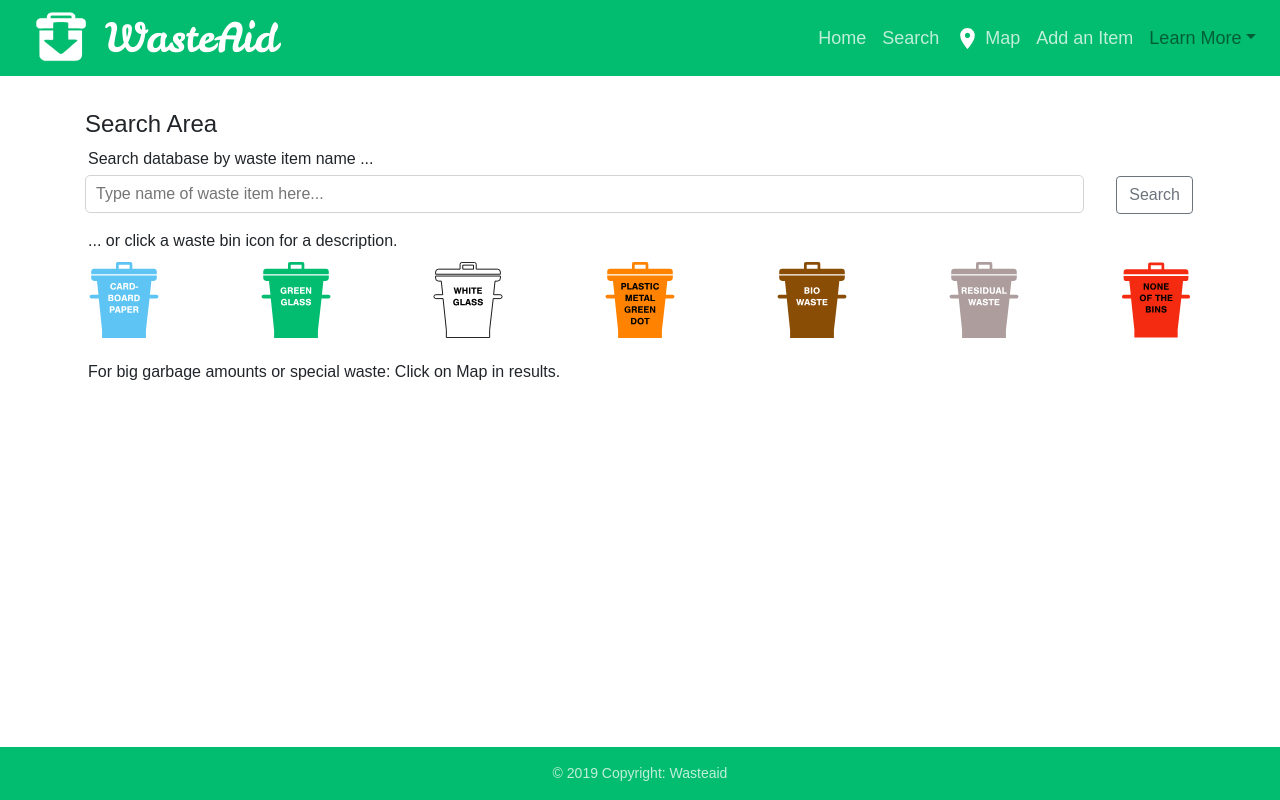
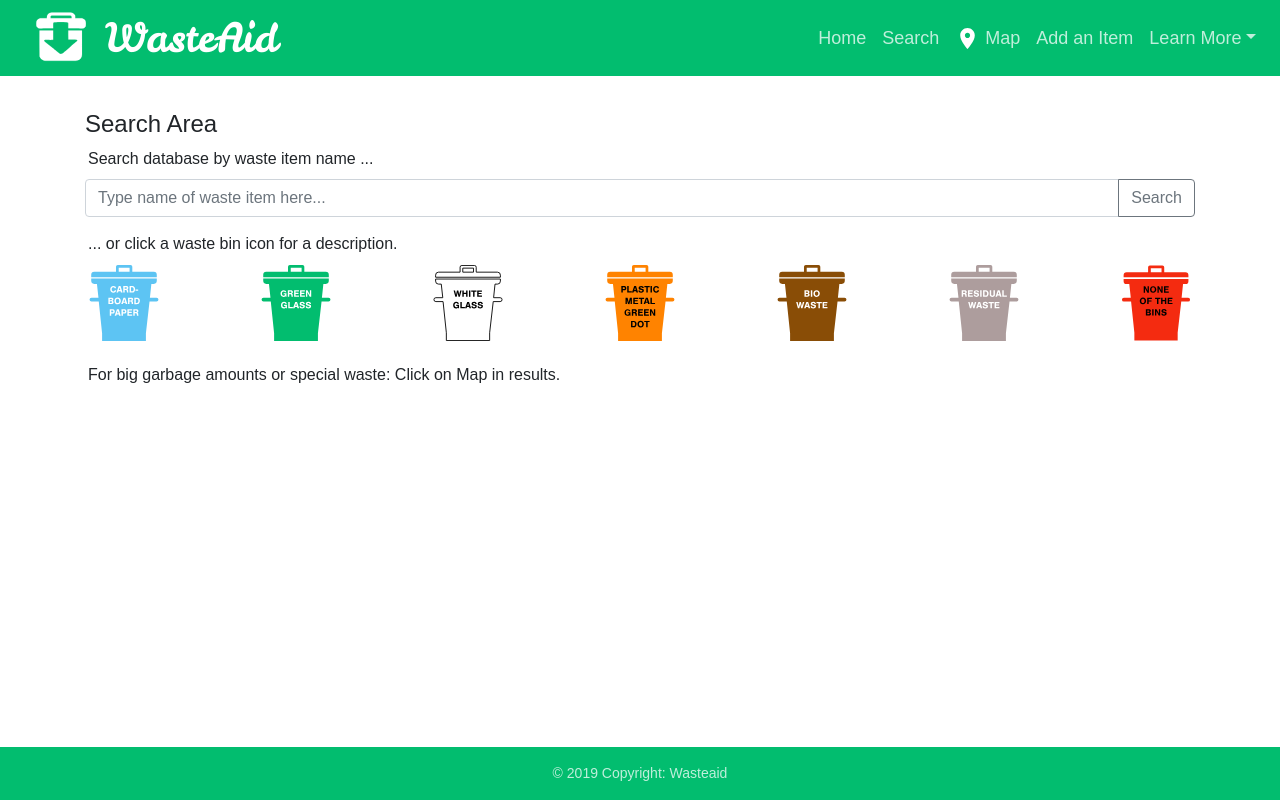
Before and after one commit to GabrielaOliveirabpt/uploading-recycling-frontend, a React app: page /searchArea/default in a window 1280 px wide. Built offline with nearby package versions, Linux system fonts and the light colour scheme.

Commit message:
Group inputs and corresponding buttons on start page and on search page.

```diff
--- a/src/components/WelcomePage.jsx
+++ b/src/components/WelcomePage.jsx
@@ -56,10 +56,6 @@ class WelcomePage extends Component {
     }
 
     render() {
-        // let listStyle = {
-        //     listStyleImage: url('../images/green-dot.svg')
-        // }
-
         return (
             <React.Fragment>
                 <Header/>
@@ -67,7 +63,6 @@ class WelcomePage extends Component {
                     <h1 className="h2-0 font-weight-bold">Welcome to WasteAid</h1>
 
                     <div className="list-container-0">
-
                         <div className="list-box-0">
                             <h4>This little app can help you:</h4>
                             <ul> {/* style={listStyle}*/}
@@ -77,7 +72,6 @@ class WelcomePage extends Component {
                                 <li>Find disposal sites for special refuse</li>
                             </ul>
                         </div>
-
                         <div className="list-box-0">
                             <h4>Contribute to a better future</h4>
                             <ul>
@@ -87,13 +81,12 @@ class WelcomePage extends Component {
                                 <li>Help save natural resources</li>
                             </ul>
                         </div>
-
                     </div>
 
                     <div className="form-box-welcome">
                         <form className="form-welcome" onSubmit={this.handleSubmit}>
                             <p className="p2-welcome-1">Which waste bin is best for my trash?</p>
-                            <div className="input-and-button-welcome">
+                            <div className="input-group">
                                 <input
                                     type="text"
                                        className="form-control form-welcome"
@@ -101,12 +94,14 @@ class WelcomePage extends Component {
                                        required={true} ref={this.input}
                                        onChange={this.handleChange}
                                 />
-                                <input
-                                    className="btn btn-outline-secondary button-welcome"
-                                    title="start search"
-                                    type="submit"
-                                    value="Search"
-                                />
+                                <div className="input-group-append">
+                                    <input
+                                        className="btn btn-outline-secondary"
+                                        title="start search"
+                                        type="submit"
+                                        value="Search"
+                                    />
+                                </div>
                             </div>
                             <p className="p2-welcome-2">* e.g. napkins, dust bags, paint, batteries, ...</p>
                         </form>
@@ -169,7 +164,6 @@ class WelcomePage extends Component {
                                 title="plastic"
                             />
                         </div>
-
                     </div>
 
                 </div>
--- a/src/containers/SearchArea.js
+++ b/src/containers/SearchArea.js
@@ -69,15 +69,17 @@ class SearchArea extends React.Component {
 
                     <form onSubmit={this.handleSubmit}>
                         <p className="p2">Search database by waste item name ...</p>
-                        <div className="input-and-button2">
-                            <input type="text" className="form-control2"
+                        <div className="input-group input-and-button2">
+                            <input type="text" className="form-control"
                                    placeholder="Type name of waste item here..."
                                    required={true} ref={this.query}
                                    defaultValue={this.state.defInputValue}
                             />
-                            <button className="btn btn-outline-secondary button2" type="submit" title="start search">
-                                Search
-                            </button>
+                            <div className="input-group-append">
+                                <button className="btn btn-outline-secondary" type="submit" title="start search">
+                                    Search
+                                </button>
+                            </div>
                         </div>
                     </form>
 
--- a/src/hardCodedContent/faqResource.js
+++ b/src/hardCodedContent/faqResource.js
@@ -4,9 +4,9 @@ export const faq = [
     {
         question: "How can I use this app?",
         answers: [
-            "In the SEARCH you can find out where to dispose of specific waste items.",
-            "There you can also see what is allowed to be thrown into the diverse garbage containers.",
-            "The MAP allows you to find nearby recycling centers and other disposal sites."
+            "In SEARCH you can find out where to dispose of specific waste items. There you can also see what is allowed to be thrown into the diverse garbage containers.",
+            "The MAP allows you to find nearby recycling centers and other disposal sites.",
+            "In ADD AN ITEM you can contribute to this app by proposing waste items you can't find in SEARCH. The proposed items can be found in the database after approval by the administrator."
         ],
         links: []
     },
--- a/src/sass/_header.scss
+++ b/src/sass/_header.scss
@@ -35,7 +35,7 @@
         font-family: 'Leckerli One', cursive;
         font-size: 28px;
     }
-  }
+}
 
 a:hover:not(.active) span.underline {
     // background-color: white;
--- a/src/sass/_searchArea.scss
+++ b/src/sass/_searchArea.scss
@@ -19,26 +19,11 @@
 }
 
 .input-and-button2 {
-  display: flex;
-  justify-content: space-between;
-  align-items: center;
   margin-top: -8px;
-}
-
-.form-control2 {
-  min-width: 180px;
-  width: 90%;
-  border-radius: 5px;
-  border: 1px solid lightgray;
-  padding-left: 10px;
-  height: 38px;
-  margin-bottom: -20px;
-  margin-top: -18px;
 }
 
 .p2 {
   margin-top: 7px;
-  margin-bottom: 10px;
   padding-left: 3px;
 }
 
@@ -54,12 +39,6 @@
   padding: 7px 12px;
 }
 
-.button2 {
-  margin-top: 3px;
-  margin-right: 2px;
-  margin-left: 10px;
-}
-
 .search-area-map-hint {
   padding: 10px 0 3px 3px;
 }
```
Also changed, not shown: src/sass/_welcomePage.scss (+0 -26 lines), src/css/style.css.
